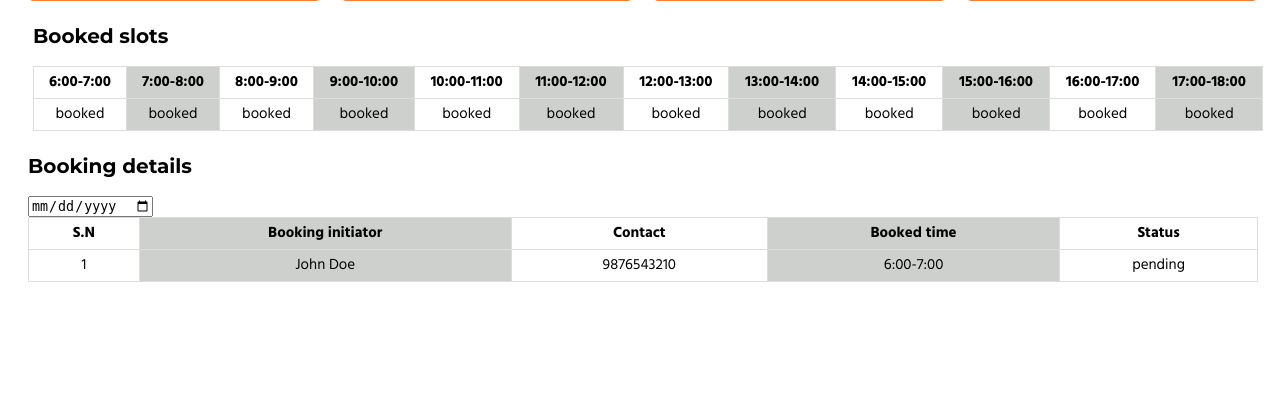
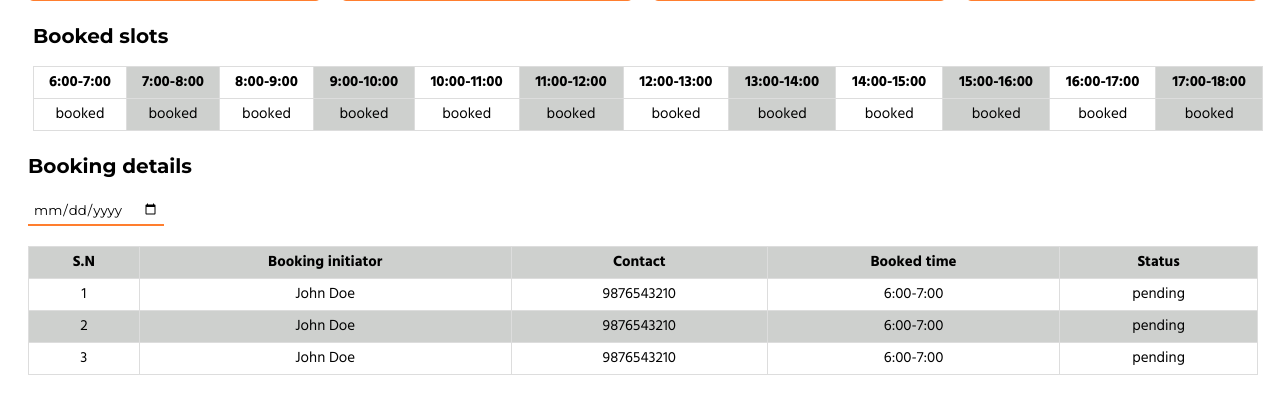
Before and after one commit to nischhal-hub/GoGoaGoal, a PHP site: page / in a window 1280 px wide. Shown: the part 347-761 px from the top of the page. Run offline with PHP 8.4, Linux system fonts and the light colour scheme.

Commit message:
feat: add bookers detail table

```diff
--- a/global.css
+++ b/global.css
@@ -292,6 +292,18 @@ p {
 a {
   font-size: 1.5rem;
   font-family: var(--font-secondary);
+}
+input[type="date"]{
+  font-family: var(--font-primary);
+  padding: .5rem;
+  margin-bottom: 2rem;
+  border: none;
+  border-bottom: 2px solid var(--primary);
+}
+input[type="date"]:focus-visible{
+  outline: 2px solid var(--primary);
+  transition: all 0.3s ease-in-out;
+
 }
 .primary-btn {
   background-color: var(--primary);
@@ -608,30 +620,25 @@ th {
 }
 
 
-.greyGridTable {
+.booking-details-table {
   width: 100%;
   border: 1px solid black;
   border-collapse: collapse;
 }
-.greyGridTable th,
-.greyGridTable td {
+.booking-details-table th,
+.booking-details-table td,
+.booking-details-table tr {
   border: 1px solid #ddd;
   padding: 8px;
   text-align: center;
-  transition: all 0.2s ease-in-out;
+  transition: all 0.3s ease-in-out;
   cursor: pointer;
 }
 
-.greyGridTable td:nth-child(even) {
-  background-color: var(--secondary);
-}
-.greyGridTable th:nth-child(even) {
+.booking-details-table tr:nth-child(odd) {
   background-color: var(--secondary);
 }
 
-.greyGridTable th:hover {
+.booking-details-table tr:hover {
   background-color: var(--primary-transparent);
 }
-.greyGridTable td:hover {
-  background-color: var(--primary-transparent);
-}
--- a/includes/sidebar.php
+++ b/includes/sidebar.php
@@ -5,7 +5,7 @@
                 <li><img src="./assets/icons/icons8-home-60.png" height="25" width="25" alt="home icon">&nbsp;&nbsp;<a
                         href="./index.php">Dashboard</a></li>
                 <li><img src="./assets/icons/icons8-bicycle-kick-51.png" height="25" width="25" alt="form icon">&nbsp;&nbsp;<a
-                        href="/issueform.html">Book Futsal</a></li>
+                        href="./futsalbookform.php">Book Futsal</a></li>
                 <li><img src="./assets/icons/icons8-trophy-60.png" height="25" width="25" alt="book icon">&nbsp;&nbsp;<a
                         href="/itemrecords.html">Tournaments</a></li>
                 <li><img src="./assets/icons/icons8-staff-48.png" height="25" width="25" alt="book icon">&nbsp;&nbsp;<a
--- a/pages/dashboard.php
+++ b/pages/dashboard.php
@@ -78,7 +78,7 @@
     <div>
         <h3>Booking details</h3>
         <input type="date">
-        <table class="greyGridTable">
+        <table class="booking-details-table">
             <tr>
                 <th>S.N</th>
                 <th>Booking initiator</th>
@@ -93,6 +93,20 @@
                 <td>6:00-7:00</td>
                 <td>pending</td>
             </tr>
+            <tr>
+                <td>2</td>
+                <td>John Doe</td>
+                <td>9876543210</td>
+                <td>6:00-7:00</td>
+                <td>pending</td>
+            </tr>
+            <tr>
+                <td>3</td>
+                <td>John Doe</td>
+                <td>9876543210</td>
+                <td>6:00-7:00</td>
+                <td>pending</td>
+            </tr>
         </table>
     </div>
 </section>
```
Also changed, not shown: futsalbookform.php (added, +69 -0 lines).
